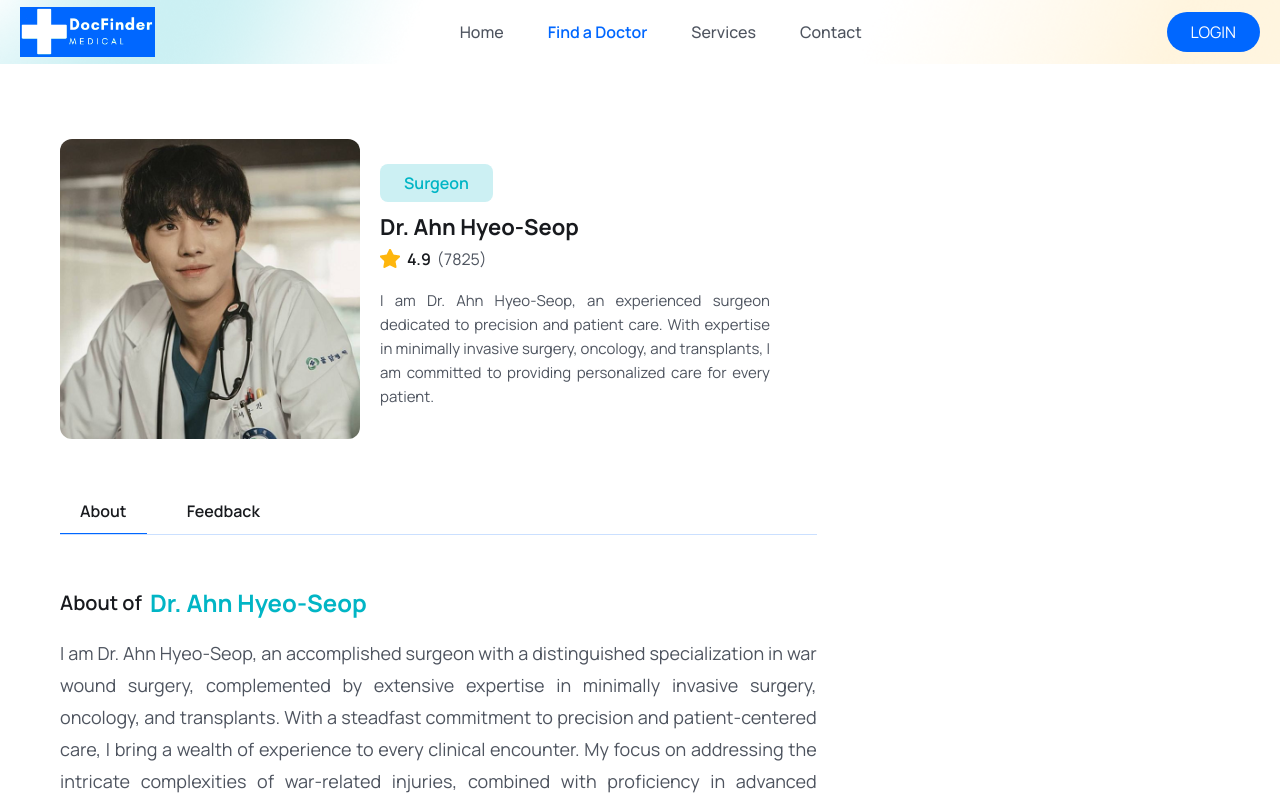
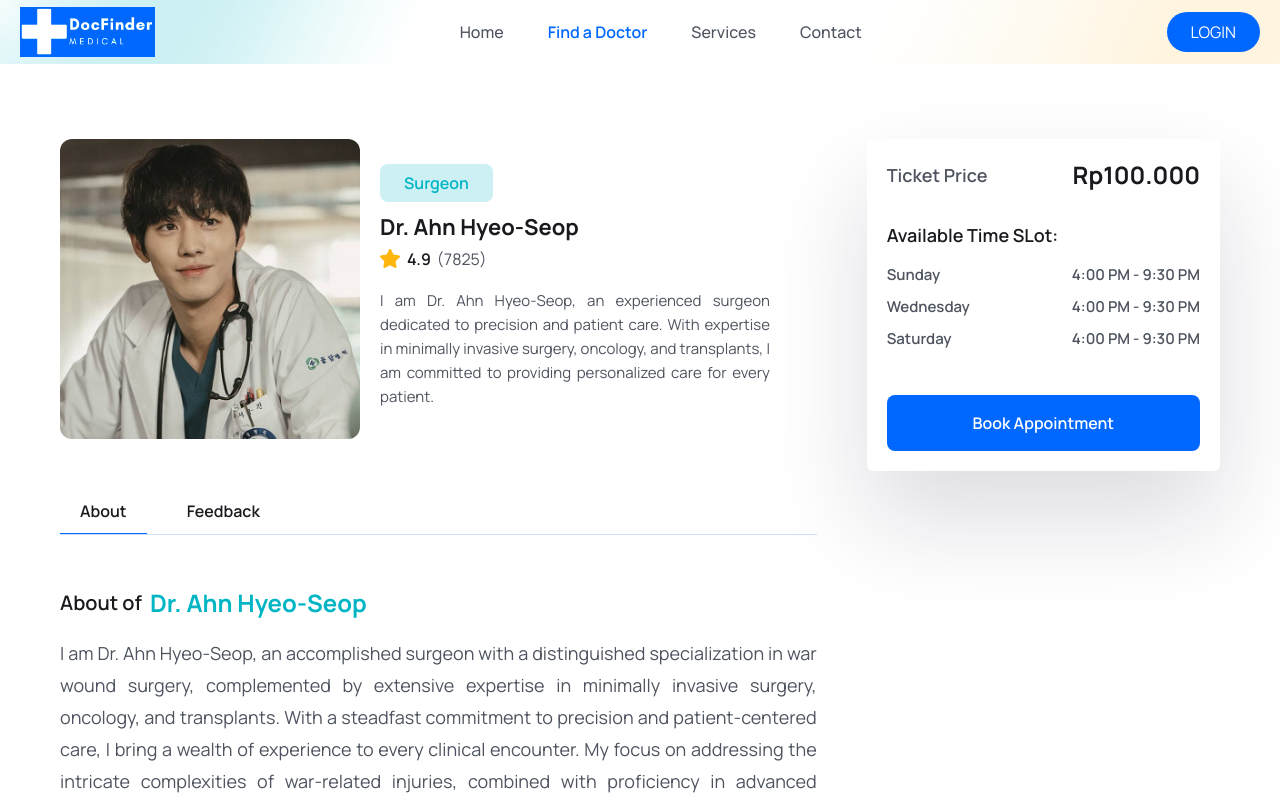
Before and after one commit to bransyahtan/DocFinder, a React (Vite) app in the folder FE_DocFinder/: page /doctors/1 in a window 1280 px wide. Shown: the top 800 px of the page. Built offline with nearby package versions, Linux system fonts and the light colour scheme.

Commit message:
complete doctor detail

```diff
--- a/FE_DocFinder/src/pages/doctors/DoctorDetail.jsx
+++ b/FE_DocFinder/src/pages/doctors/DoctorDetail.jsx
@@ -4,6 +4,7 @@ import doctorImg from "../../assets/images/doctor3.png";
 import starIcon from "../../assets/images/star.png";
 import { DoctorAbout } from "./DoctorAbout";
 import { DoctorFeedback } from "./DoctorFeedback";
+import { DoctorSidePanel } from "./DoctorSidePanel";
 
 export const DoctorDetail = () => {
   const [tab, setTab] = useState("about");
@@ -78,6 +79,9 @@ export const DoctorDetail = () => {
               {tab === "feedback" && <DoctorFeedback />}
             </div>
           </div>
+          <div>
+            <DoctorSidePanel />
+          </div>
         </div>
       </div>
     </section>
--- /dev/null
+++ b/FE_DocFinder/src/pages/doctors/DoctorSidePanel.jsx
@@ -0,0 +1,44 @@
+export const DoctorSidePanel = () => {
+  return (
+    <div className="shadow-panelShadow p-3 lg:p-5 rounded-md">
+      <div className="flex items-center justify-between">
+        <p className="text__paragraph mt-0 font-semibold "> Ticket Price</p>
+        <span className="text-[18px] leading-7 lg:text-[24px] lg:leading-8 text-headingColor font-bold">
+          Rp100.000
+        </span>
+      </div>
+      <div className="mt-7">
+        <p className="text__paragraph mt-0 font-semibold text-headingColor">
+          Available Time SLot:
+        </p>
+        <ul className="mt-3">
+          <li className="flex items-center justify-between mb-2">
+            <p className="text-[15px] leading-6 text-textColor font-semibold">
+              Sunday
+            </p>
+            <p className="text-[15px] leading-6 text-textColor font-semibold">
+              4:00 PM - 9:30 PM
+            </p>
+          </li>
+          <li className="flex items-center justify-between mb-2">
+            <p className="text-[15px] leading-6 text-textColor font-semibold">
+              Wednesday
+            </p>
+            <p className="text-[15px] leading-6 text-textColor font-semibold">
+              4:00 PM - 9:30 PM
+            </p>
+          </li>
+          <li className="flex items-center justify-between mb-2">
+            <p className="text-[15px] leading-6 text-textColor font-semibold">
+              Saturday
+            </p>
+            <p className="text-[15px] leading-6 text-textColor font-semibold">
+              4:00 PM - 9:30 PM
+            </p>
+          </li>
+        </ul>
+      </div>
+      <button className="btn px-2 w-full rounded-lg">Book Appointment</button>
+    </div>
+  );
+};
--- a/FE_DocFinder/src/pages/doctors/FeedbackForm.jsx
+++ b/FE_DocFinder/src/pages/doctors/FeedbackForm.jsx
@@ -4,6 +4,11 @@ import { AiFillStar } from "react-icons/ai";
 export const FeedbackForm = () => {
   const [rating, setRating] = useState(0);
   const [hover, setHover] = useState(0);
+  const [reviewText, setReviewText] = useState("");
+
+  const handleSubmit = async (e) => {
+    e.preventDefault();
+  };
   return (
     <form action="">
       <div>
@@ -41,7 +46,22 @@ export const FeedbackForm = () => {
         </div>
       </div>
 
-      <div className="mt-7"></div>
+      <div className="mt-7">
+        <h3 className="text-headingColor text-[18px] leading-6 font-semibold mb-4">
+          Share your feedback or suggestion
+        </h3>
+        <textarea
+          className="border border-solid border-blue-950 focus:outline outline-primaryColor
+        w-full px-4 py-3 rounded-xl"
+          rows="5"
+          placeholder="Write Your Feedback"
+          style={{ resize: "none" }}
+          onChange={(e) => setReviewText(e.target.value)}
+        />
+      </div>
+      <button className="btn" type="submit" onClick={handleSubmit}>
+        Submit Feedback
+      </button>
     </form>
   );
 };
```
